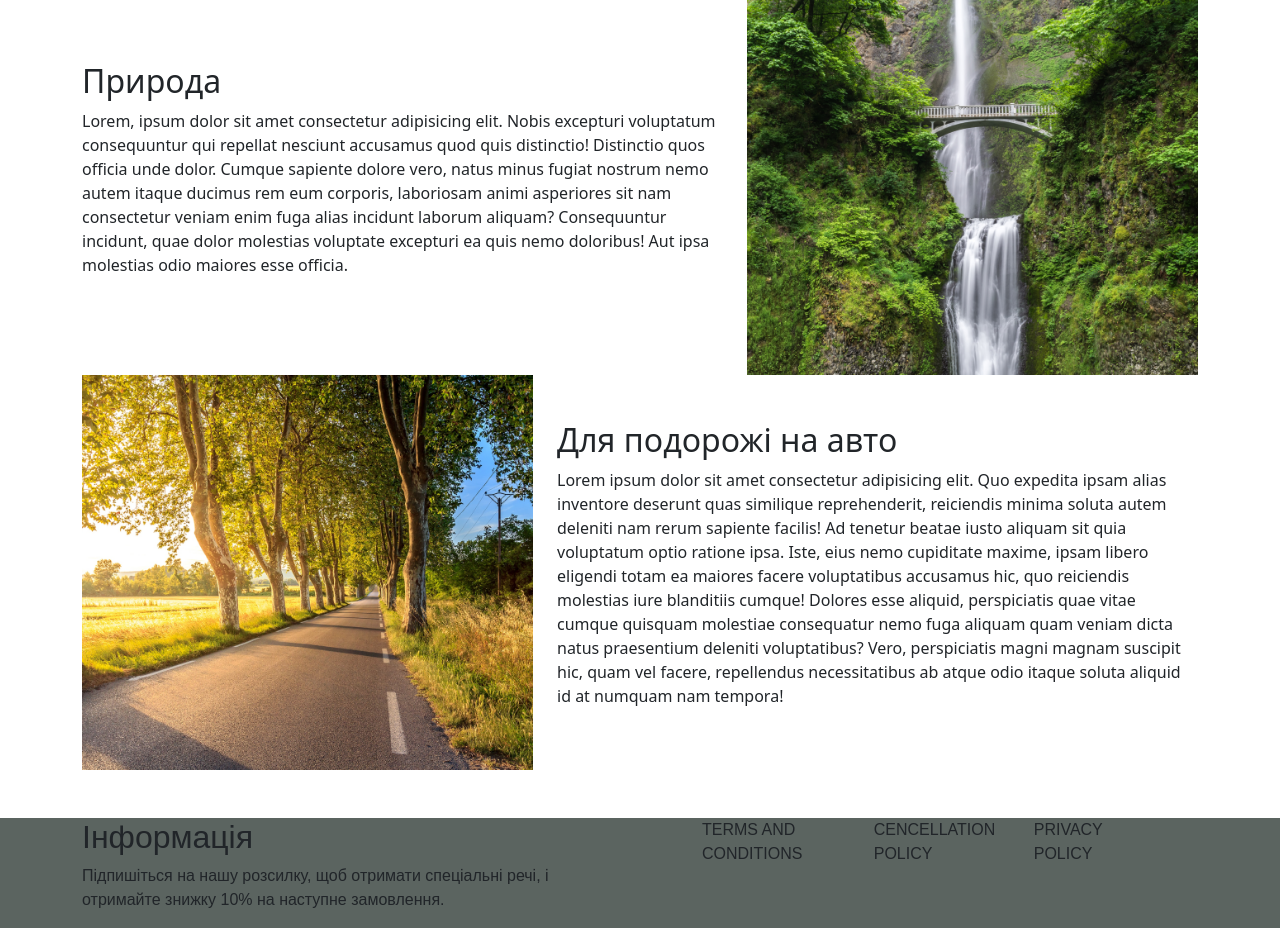
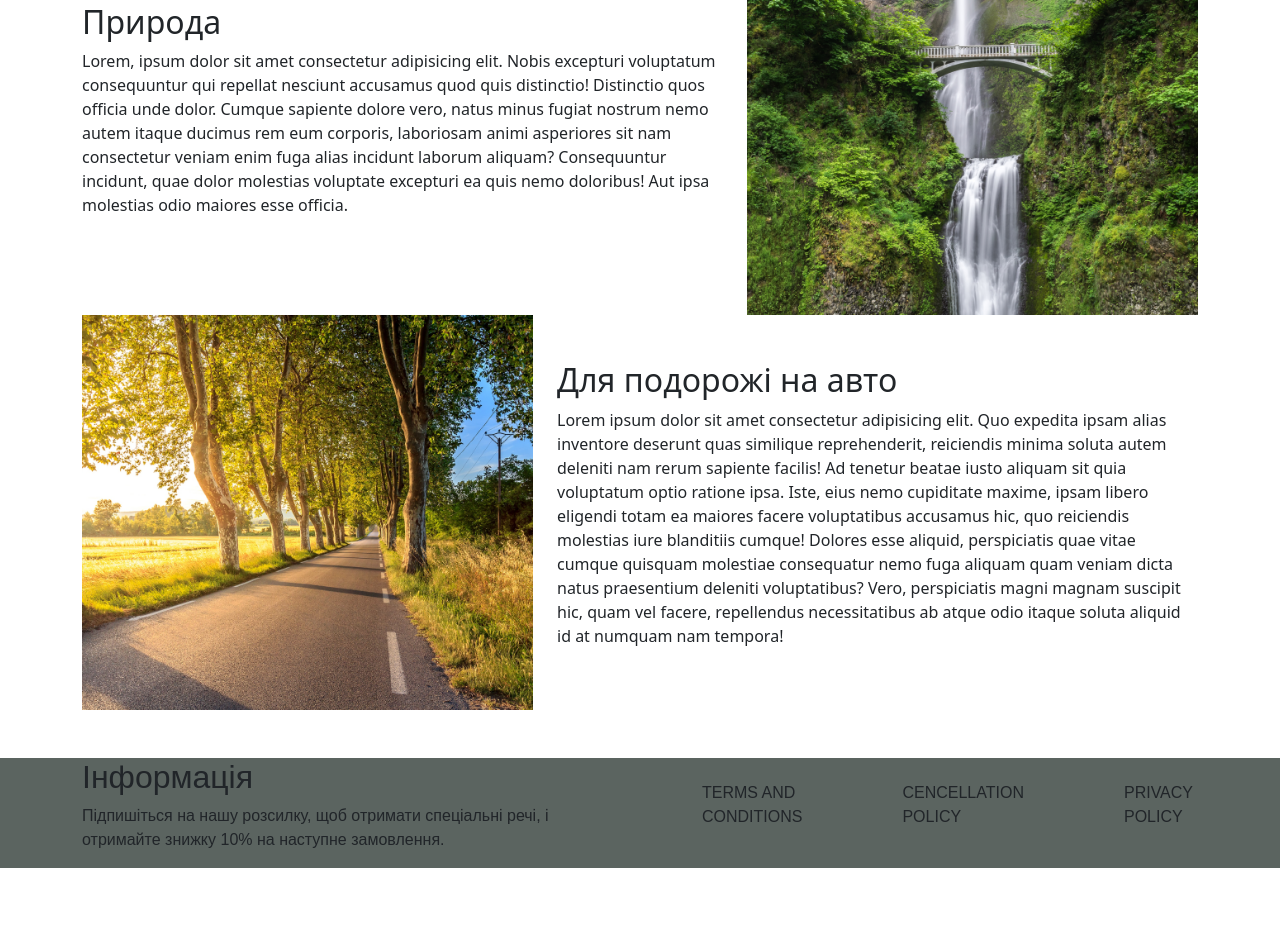
Before and after one commit to misheltkachenko/misheltkachenko.github.io, a plain HTML site: page index.html/jorj/index.html/index.html in a window 1280 px wide. Shown: the part 3900-4828 px from the top of the page. After the commit the page ends 4768 px from the top, so only its background shows below. Drawn offline with nearby package versions, Linux system fonts and the light colour scheme.

Commit message:
Update index.html

```diff
--- a/index.html/jorj/index.html/index.html
+++ b/index.html/jorj/index.html/index.html
@@ -46,12 +46,14 @@
             padding-top: 50px;
             margin-bottom: 60px;
         }
-        .footer{
+
+        .footer {
             font-family: 'Exo 2', sans-serif;
             background: #5B6460;
 
         }
-        .kod{
+
+        .kod p{
             margin-left: 50px;
             margin-right: 50px;
         }
@@ -170,17 +172,19 @@
 
 
     </div>
+    <div class="container">
         <div class="row mb-5">
             <div class="col-md-5"><img src="practicalities.png" alt=""></div>
             <div class="col-md-7">
                 <h2>Практичність</h2>
-            <p>Три ексклюзивні та комфортабельні yjvthb Løvtag, Et, Ro_Ly, спроектовані архітектором Сігурдом Ларсеном.
+                <p>Три ексклюзивні та комфортабельні yjvthb Løvtag, Et, Ro_Ly, спроектовані архітектором Сігурдом
+                    Ларсеном.
                     Усі вони мають відкритий простір з двоспальним ліжком, двоспальним диваном-ліжком, кухнею, окремим
                     туалетом і душем на відкритому повітрі. На даху, оточена кронами дерев, розташована тераса, яка
                     знаходиться близько дев’яти метрів над землею.</p>
             </div>
         </div>
-
+    </div>
     </div>
     <div class="loko">
         <div class="container-fluid">
@@ -196,16 +200,44 @@
     <div class="container">
         <div class="row align-items-center">
             <div class="col-md-5"><img src="forest.png" alt=""></div>
-<div class="col-md-7"><h2>Вестерборг</h2><p>Lorem ipsum dolor sit amet consectetur adipisicing elit. Quo expedita ipsam alias inventore deserunt quas similique reprehenderit, reiciendis minima soluta autem deleniti nam rerum sapiente facilis! Ad tenetur beatae iusto aliquam sit quia voluptatum optio ratione ipsa. Iste, eius nemo cupiditate maxime, ipsam libero eligendi totam ea maiores facere voluptatibus accusamus hic, quo reiciendis molestias iure blanditiis cumque! Dolores esse aliquid, perspiciatis quae vitae cumque quisquam molestiae consequatur nemo fuga aliquam quam veniam dicta natus praesentium deleniti voluptatibus? Vero, perspiciatis magni magnam suscipit hic, quam vel facere, repellendus necessitatibus ab atque odio itaque soluta aliquid id at numquam nam tempora!</p></div>
+            <div class="col-md-7">
+                <h2>Вестерборг</h2>
+                <p>Lorem ipsum dolor sit amet consectetur adipisicing elit. Quo expedita ipsam alias inventore deserunt
+                    quas similique reprehenderit, reiciendis minima soluta autem deleniti nam rerum sapiente facilis! Ad
+                    tenetur beatae iusto aliquam sit quia voluptatum optio ratione ipsa. Iste, eius nemo cupiditate
+                    maxime, ipsam libero eligendi totam ea maiores facere voluptatibus accusamus hic, quo reiciendis
+                    molestias iure blanditiis cumque! Dolores esse aliquid, perspiciatis quae vitae cumque quisquam
+                    molestiae consequatur nemo fuga aliquam quam veniam dicta natus praesentium deleniti voluptatibus?
+                    Vero, perspiciatis magni magnam suscipit hic, quam vel facere, repellendus necessitatibus ab atque
+                    odio itaque soluta aliquid id at numquam nam tempora!</p>
+            </div>
         </div>
         <div class="row align-items-center">
-        <div class="col-md-7"><h2>Природа</h2><p>Lorem, ipsum dolor sit amet consectetur adipisicing elit. Nobis excepturi voluptatum consequuntur qui repellat nesciunt accusamus quod quis distinctio! Distinctio quos officia unde dolor. Cumque sapiente dolore vero, natus minus fugiat nostrum nemo autem itaque ducimus rem eum corporis, laboriosam animi asperiores sit nam consectetur veniam enim fuga alias incidunt laborum aliquam? Consequuntur incidunt, quae dolor molestias voluptate excepturi ea quis nemo doloribus! Aut ipsa molestias odio maiores esse officia.</p></div>
+            <div class="col-md-7">
+                <h2>Природа</h2>
+                <p>Lorem, ipsum dolor sit amet consectetur adipisicing elit. Nobis excepturi voluptatum consequuntur qui
+                    repellat nesciunt accusamus quod quis distinctio! Distinctio quos officia unde dolor. Cumque
+                    sapiente dolore vero, natus minus fugiat nostrum nemo autem itaque ducimus rem eum corporis,
+                    laboriosam animi asperiores sit nam consectetur veniam enim fuga alias incidunt laborum aliquam?
+                    Consequuntur incidunt, quae dolor molestias voluptate excepturi ea quis nemo doloribus! Aut ipsa
+                    molestias odio maiores esse officia.</p>
+            </div>
             <div class="col-md-5"><img src="nature.png" alt=""></div>
         </div>
         <div class="row align-items-center mb-5">
 
             <div class="col-md-5"><img src="drive.png" alt=""></div>
-        <div class="col-md-7"><h2>Для подорожі на авто</h2><p>Lorem ipsum dolor sit amet consectetur adipisicing elit. Quo expedita ipsam alias inventore deserunt quas similique reprehenderit, reiciendis minima soluta autem deleniti nam rerum sapiente facilis! Ad tenetur beatae iusto aliquam sit quia voluptatum optio ratione ipsa. Iste, eius nemo cupiditate maxime, ipsam libero eligendi totam ea maiores facere voluptatibus accusamus hic, quo reiciendis molestias iure blanditiis cumque! Dolores esse aliquid, perspiciatis quae vitae cumque quisquam molestiae consequatur nemo fuga aliquam quam veniam dicta natus praesentium deleniti voluptatibus? Vero, perspiciatis magni magnam suscipit hic, quam vel facere, repellendus necessitatibus ab atque odio itaque soluta aliquid id at numquam nam tempora!</p></div>
+            <div class="col-md-7">
+                <h2>Для подорожі на авто</h2>
+                <p>Lorem ipsum dolor sit amet consectetur adipisicing elit. Quo expedita ipsam alias inventore deserunt
+                    quas similique reprehenderit, reiciendis minima soluta autem deleniti nam rerum sapiente facilis! Ad
+                    tenetur beatae iusto aliquam sit quia voluptatum optio ratione ipsa. Iste, eius nemo cupiditate
+                    maxime, ipsam libero eligendi totam ea maiores facere voluptatibus accusamus hic, quo reiciendis
+                    molestias iure blanditiis cumque! Dolores esse aliquid, perspiciatis quae vitae cumque quisquam
+                    molestiae consequatur nemo fuga aliquam quam veniam dicta natus praesentium deleniti voluptatibus?
+                    Vero, perspiciatis magni magnam suscipit hic, quam vel facere, repellendus necessitatibus ab atque
+                    odio itaque soluta aliquid id at numquam nam tempora!</p>
+            </div>
 
         </div>
     </div>
@@ -213,9 +245,19 @@
 
     <div class="footer">
         <div class="container">
-        <div class="row">
-            <div class="col-md-6"><h2>Інформація</h2><p>Підпишіться на нашу розсилку, щоб отримати спеціальні речі, і отримайте знижку 10% на наступне замовлення.</p></div>
-            <div class="col-md-6"><div class="kod d-flex"><p>TERMS AND CONDITIONS</p><p>CENCELLATION POLICY</p><p>PRIVACY POLICY</p></div></div>
+            <div class="row align-items-center">
+                <div class="col-md-6">
+                    <h2>Інформація</h2>
+                    <p>Підпишіться на нашу розсилку, щоб отримати спеціальні речі, і отримайте знижку 10% на наступне
+                        замовлення.</p>
+                </div>
+                <div class="col-md-6">
+                    <div class="kod d-flex">
+                        <p>TERMS AND CONDITIONS</p>
+                        <p>CENCELLATION POLICY</p>
+                        <p>PRIVACY POLICY</p>
+                    </div>
+                </div>
             </div>
         </div>
     </div>
```
Lines whose indentation alone changed are shown as unchanged.
